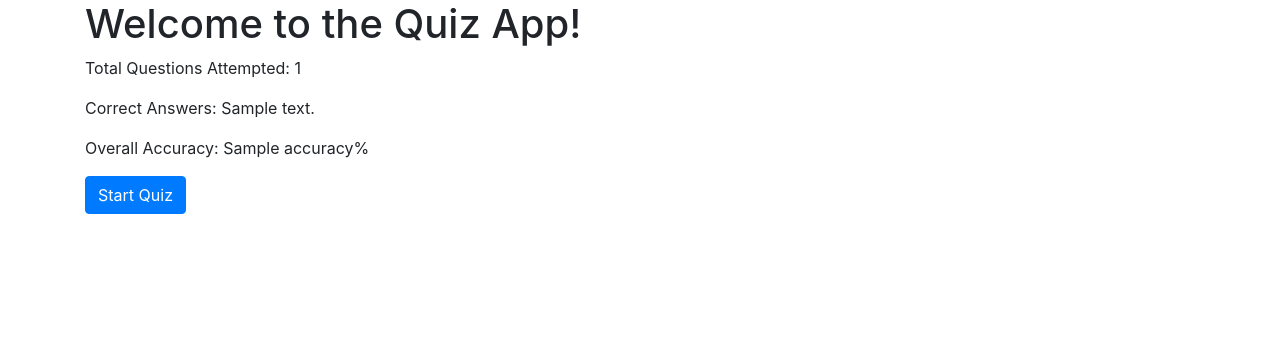
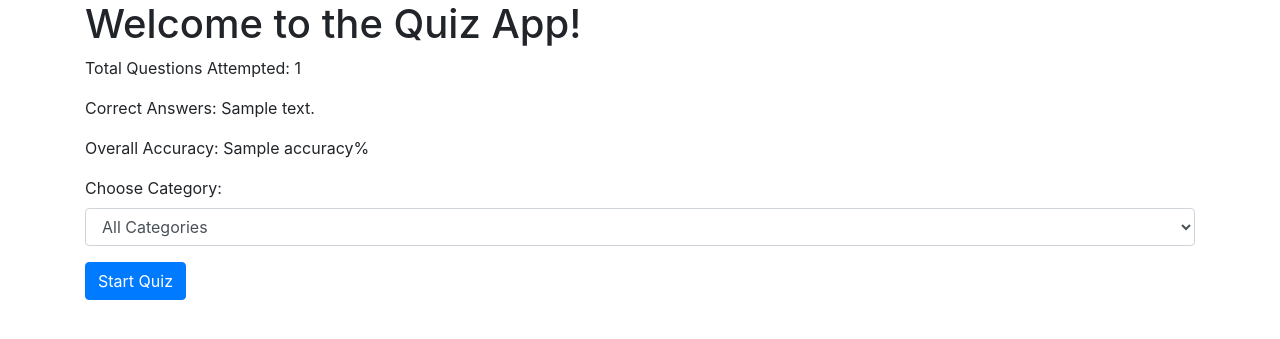
Before and after one commit to Gaganjeet15/Django_quiz, a Django app: template quiz/templates/quiz/dashboard.html in a window 1280 px wide. Shown: the top 339 px of the page. Run offline with Django 5.2, Linux system fonts and the light colour scheme; data comes from the database, SQL or seed files in the repository; tables that the repository leaves empty hold one stand-in row (values such as "Sample post"); the template is opened without the code that fills it: values that come from a table or form of the project are taken from there, most other values are stand-ins (such as "Sample title", 1, 10 or a date in 2020); some libraries are stand-ins or nearby versions.

Commit message:
Created and added some temp dashboard

```diff
--- a/quiz/templates/quiz/dashboard.html
+++ b/quiz/templates/quiz/dashboard.html
@@ -1,10 +1,12 @@
 <!DOCTYPE html>
 <html lang="en">
   <head>
-    <meta charset="UTF-8">
-    <meta name="viewport" content="width=device-width, initial-scale=1.0">
+    <meta charset="UTF-8" />
+    <meta name="viewport" content="width=device-width, initial-scale=1.0" />
     <title>Dashboard</title>
-    <link rel="stylesheet" href="https://stackpath.bootstrapcdn.com/bootstrap/4.3.1/css/bootstrap.min.css">
+    <link
+      rel="stylesheet"
+      href="https://stackpath.bootstrapcdn.com/bootstrap/4.3.1/css/bootstrap.min.css" />
   </head>
   <body>
     <div class="container">
@@ -12,7 +14,19 @@
       <p>Total Questions Attempted: {{ total_questions }}</p>
       <p>Correct Answers: {{ correct_answers }}</p>
       <p>Overall Accuracy: {{ accuracy }}%</p>
-        <a href="{% url 'quiz' %}" class="btn btn-primary">Start Quiz</a>
+
+      <form action="{% url 'quiz' %}" method="GET">
+        <div class="form-group">
+          <label for="category">Choose Category:</label>
+          <select id="category-select" name="category" class="form-control">
+            <option value="">All Categories</option>
+            {% for category in categories %}
+              <option value="{{ category.name }}">{{ category.name }}</option>
+            {% endfor %}
+          </select>
+        </div>
+        <button type="submit" class="btn btn-primary">Start Quiz</button>
+      </form>
     </div>
   </body>
 </html>
```
Lines whose indentation alone changed are shown as unchanged.
